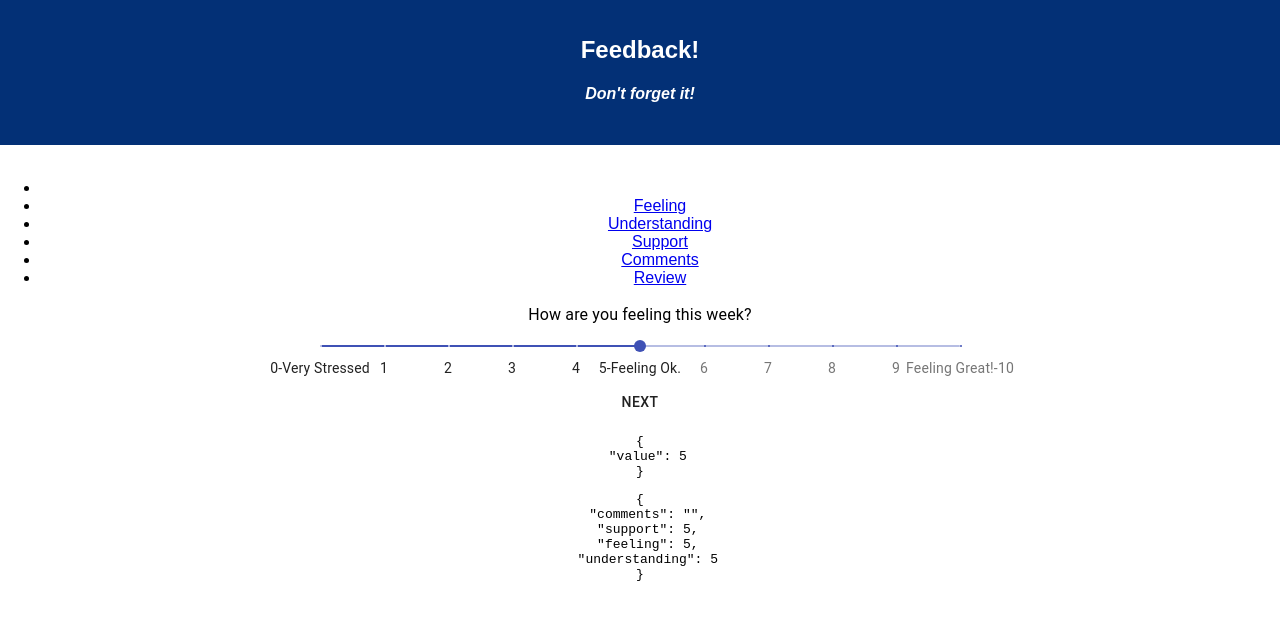
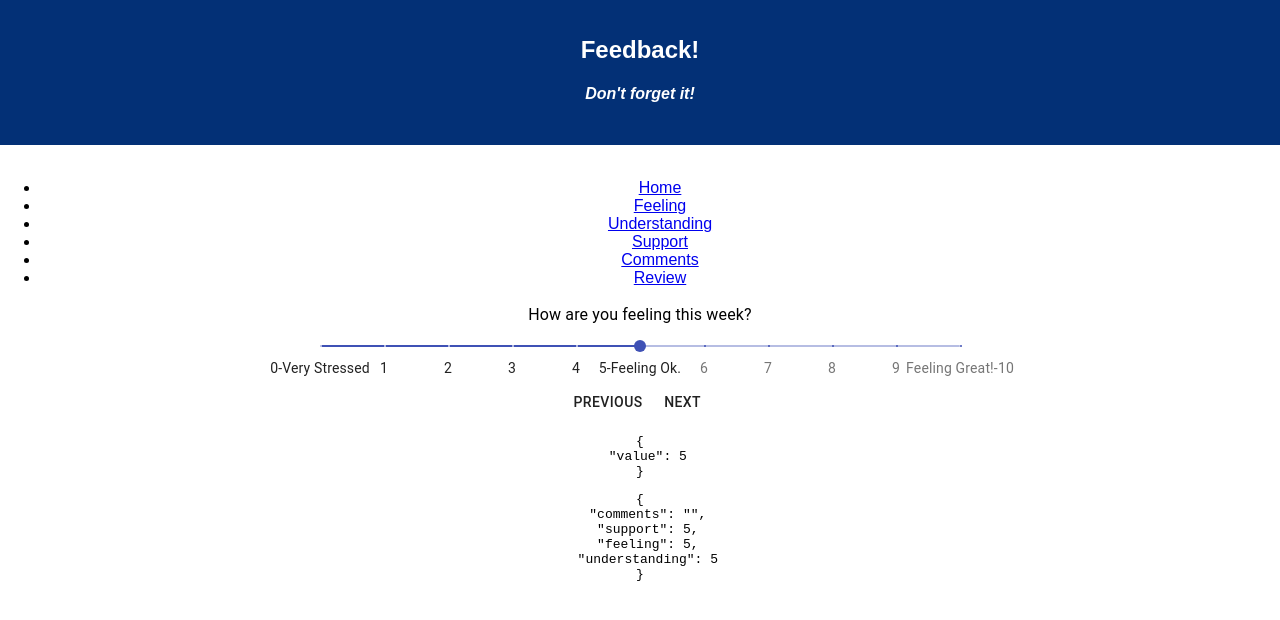
Before and after one commit to ayriela/redux-feedback-loop, a React (Create React App) app: page /#/feeling in a window 1280 px wide. Shown: the top 620 px of the page. Built offline with nearby package versions, Linux system fonts and the light colour scheme.

Commit message:
added routing to button actions

```diff
--- a/src/components/App/App.js
+++ b/src/components/App/App.js
@@ -4,9 +4,11 @@ import './App.css';
 import { HashRouter as Router, Route, Link } from 'react-router-dom';
 import {connect} from 'react-redux';
 
+import Home from '../Home/Home';
 import Rank from '../Rank/Rank';
 import Comments from '../Comments/Comments';
 import Review from '../Review/Review';
+
 
 
 class App extends Component {
@@ -17,25 +19,25 @@ class App extends Component {
 
   //set directions for routes
   direction={
-    understanding:{
-      f: '/feeling',
+    feeling:{
+      f: '/understanding',
       b: '/',
     },
-    feeling:{
+    understanding:{
       f: '/support',
+      b: '/feeling',
+    },
+    support:{
+      f:'/comments',
       b: '/understanding',
     },
-    support:{
-      f:'/comment',
-      b: '/feeling',
-    },
-    comment:{
+    comments:{
       f: '/review',
       b: '/support',
     },
     review:{
       f: '/',
-      b: '/comment'
+      b: '/comments'
     },
   }
 
@@ -50,6 +52,7 @@ class App extends Component {
         <Router>
         <ul>
             <li>
+            <Link to="/">Home</Link>
             </li>
             <li>
               <Link to="/feeling">Feeling</Link>
@@ -67,18 +70,34 @@ class App extends Component {
               <Link to="/review">Review</Link>
             </li>
           </ul>
-          <Route exact path="/feeling" render={()=><Rank action='SET_FEELING' stringContent={this.feel} default={this.props.feeling}/>}/>
-          <Route exact path="/understanding" render={()=><Rank action='SET_UNDERSTANDING' stringContent={this.understand} default={this.props.understanding}/>}/>
+          <Route exact path="/"
+          component={Home}/>
+          <Route exact path="/feeling"
+          render={()=>
+            <Rank action='SET_FEELING'
+            stringContent={this.feel}
+            default={this.props.feeling}
+            direction={this.direction.feeling}/>}/>
+          <Route exact path="/understanding"
+          render={()=>
+            <Rank action='SET_UNDERSTANDING'
+            stringContent={this.understand}
+            default={this.props.understanding}
+            direction={this.direction.understanding}/>}/>
           <Route exact path="/support"
           render={()=>
-          <Rank action='SET_SUPPORT'
-          stringContent={this.support}
-          default={this.props.support}
-          direction={this.direction.support}/>}/>
+            <Rank action='SET_SUPPORT'
+            stringContent={this.support}
+            default={this.props.support}
+            direction={this.direction.support}/>}/>
           <Route exact path="/comments"
           render={()=>
-          <Comments default={this.props.comments} direction={this.direction.comments}/>}/>
-          <Route exact path="/review" render={()=><Review direction={this.direction.review}/>}/>
+            <Comments
+            default={this.props.comments}
+            direction={this.direction.comments}/>}/>
+          <Route exact path="/review"
+          render={()=>
+            <Review direction={this.direction.review}/>}/>
           </Router>
         <pre>{JSON.stringify(this.props, null, 2)}</pre>
       </div>
--- a/src/components/Comments/Comments.js
+++ b/src/components/Comments/Comments.js
@@ -2,7 +2,8 @@ import React, { Component } from 'react';
 import Button from '@material-ui/core/Button';
 import TextField from '@material-ui/core/TextField';
 import Typography from '@material-ui/core/Typography';
-import {connect} from 'react-redux';
+import { connect } from 'react-redux';
+import { withRouter } from 'react-router-dom';
 
 
 
@@ -17,7 +18,8 @@ class Comments extends Component {
         })
     }
     setStore=(actionType)=>{
-        this.props.dispatch({type: actionType, payload: this.state.value})
+        this.props.dispatch({type: actionType, payload: this.state.value});
+        this.props.history.push(this.props.direction.f);
     }
 
   render() {
@@ -37,6 +39,10 @@ class Comments extends Component {
       />
        <Button
        display="block"
+       className="back"
+       onClick={()=>this.props.history.push(this.props.direction.b)}>PREVIOUS</Button>
+       <Button
+       display="block"
        className="next"
        onClick={()=>this.setStore('SET_COMMENTS')}>NEXT</Button>
       </div>
@@ -44,4 +50,4 @@ class Comments extends Component {
   }
 }
 
-export default connect()(Comments);
+export default connect()(withRouter(Comments));
--- /dev/null
+++ b/src/components/Home/Home.js
@@ -0,0 +1,21 @@
+import React, { Component } from 'react';
+import Button from '@material-ui/core/Button';
+import Typography from '@material-ui/core/Typography';
+import {withRouter} from 'react-router-dom';
+
+
+class Home extends Component {
+  render() {
+    return (
+      <div className="home">
+       <Typography>Welcome to the Feedback Tracker! Click below to get started.</Typography>
+       <Button
+       display="block"
+       className="new"
+       onClick={()=>this.props.history.push('/feeling')}>Leave New Feedback!</Button>
+      </div>
+    );
+  }
+}
+
+export default withRouter(Home);
--- a/src/components/Rank/Rank.js
+++ b/src/components/Rank/Rank.js
@@ -3,6 +3,7 @@ import Slider from '@material-ui/core/Slider';
 import Typography from '@material-ui/core/Typography';
 import Button from '@material-ui/core/Button';
 import { connect } from 'react-redux';
+import {withRouter} from 'react-router-dom';
 
 class Rank extends Component {
     marks = [
@@ -63,7 +64,8 @@ class Rank extends Component {
     }
 
     setStore=(actionType)=>{
-        this.props.dispatch({type: actionType, payload: this.state.value})
+        this.props.dispatch({type: actionType, payload: this.state.value});
+        this.props.history.push(this.props.direction.f);
     }
 
 
@@ -87,6 +89,7 @@ class Rank extends Component {
         onChange={(e, val) => this.val = val}
         onChangeCommitted={() => this.setValue(this.val)}
       />
+        <Button className="back" onClick={()=>this.props.history.push(this.props.direction.b)}>PREVIOUS</Button>
        <Button className="next" onClick={()=>this.setStore(this.props.action)}>NEXT</Button>
        <pre>{JSON.stringify(this.state, null,2)}</pre>
       </div>
@@ -94,4 +97,4 @@ class Rank extends Component {
   }
 }
 
-export default connect()(Rank);
+export default connect()(withRouter(Rank));
--- a/src/components/Review/Review.js
+++ b/src/components/Review/Review.js
@@ -1,5 +1,5 @@
 import React, { Component } from 'react';
-import {connect} from 'react-redux';
+import { connect } from 'react-redux';
 import Card from "@material-ui/core/Card";
 import CardActionArea from "@material-ui/core/CardActionArea";
 import CardActions from "@material-ui/core/CardActions";
@@ -11,6 +11,7 @@ import DialogActions from '@material-ui/core/DialogActions';
 import DialogContent from '@material-ui/core/DialogContent';
 import DialogContentText from '@material-ui/core/DialogContentText';
 import DialogTitle from '@material-ui/core/DialogTitle';
+import { withRouter } from 'react-router-dom';
 
 
 
@@ -48,6 +49,7 @@ class Review extends Component {
             dialog: false,
         });
         console.log(`closed dialog route next`);
+        this.props.history.push(this.props.direction.f);
 
     }
 
@@ -63,7 +65,7 @@ class Review extends Component {
                 <Typography>Comments: {this.props.comments}</Typography>
             </Card>
             <CardActionArea>
-                <Button>Go Back</Button>
+                <Button onClick={()=>this.props.history.push(this.props.direction.b)}>Go Back</Button>
                 <Button onClick={this.submitFeedback}>Submit</Button>
             </CardActionArea>
             <Dialog
@@ -91,4 +93,4 @@ const mapReduxStateToProps=(reduxState)=>{
     return reduxState;
 }
 
-export default connect(mapReduxStateToProps)(Review);
+export default connect(mapReduxStateToProps)(withRouter(Review));
--- a/src/index.js
+++ b/src/index.js
@@ -12,10 +12,8 @@ const understanding = (state = 5, action) => {
     if (action.type==='SET_UNDERSTANDING'){
       return  action.payload;
     }
-
     return state;
   }
-
 
   const feeling = (state = 5, action) => {
     if (action.type==='SET_FEELING'){
@@ -33,7 +31,6 @@ const understanding = (state = 5, action) => {
     return state;
   }
 
-
   const comments = (state = '', action) => {
     if (action.type==='SET_COMMENTS'){
       return  action.payload;
@@ -41,7 +38,6 @@ const understanding = (state = 5, action) => {
 
     return state;
   }
-
 
 const reduxStore = createStore(
     combineReducers({
```
Also changed, not shown: src/components/Feeling/Feeling.js (deleted, +0 -14 lines), src/components/Support/Support.js (deleted, +0 -13 lines), 1 other file (tests, documents, lock files or other folders).
